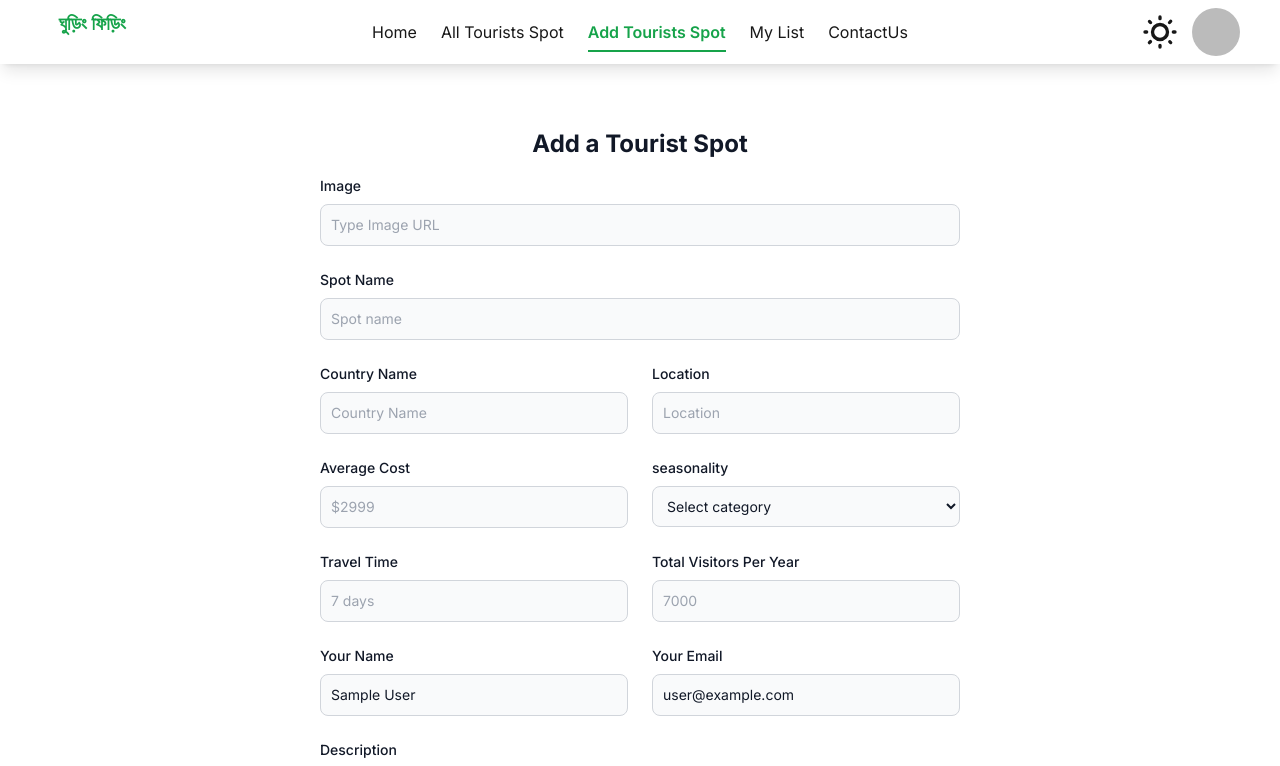
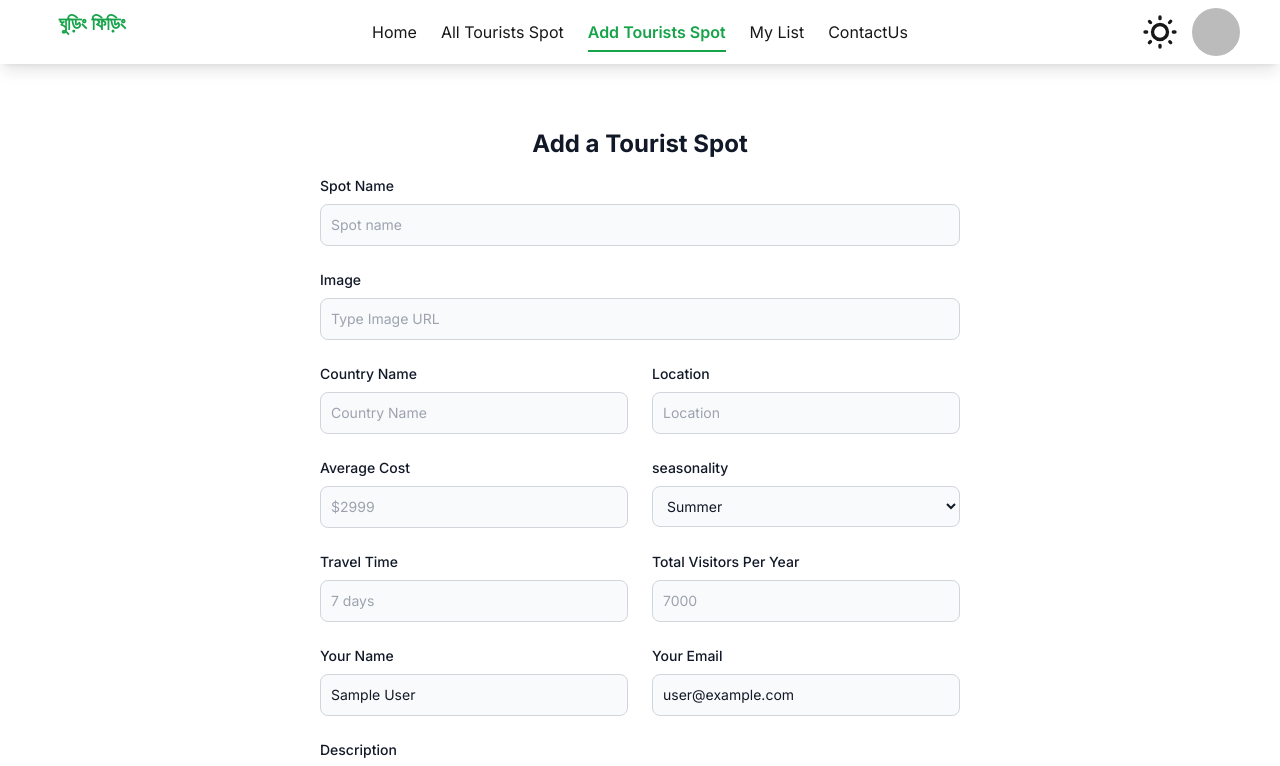
Before and after one commit to Sajid941/Tourism-Mangement-Client, a React (Vite) app: page /addSpot in a window 1280 px wide. Shown: the top 766 px of the page. Built offline with nearby package versions, Linux system fonts and the light colour scheme; no server answers; sample sign-in values are in the browser's storage; a web font is replaced by a local one.

Commit message:
added all spot page

```diff
--- a/src/pages/AddSpot.jsx
+++ b/src/pages/AddSpot.jsx
@@ -47,12 +47,12 @@ const AddSpot = () => {
                     <form onSubmit={handleAddSpot}>
                         <div className="grid gap-4 sm:grid-cols-2 sm:gap-6">
                             <div className="sm:col-span-2">
+                                <label htmlFor="brand" className="block mb-2 text-sm font-medium text-gray-900 dark:text-white">Spot Name</label>
+                                <input type="text" name="spot_name" className="bg-gray-50 border border-gray-300 text-gray-900 text-sm rounded-lg focus:ring-primary-600 focus:border-primary-600 block w-full p-2.5 dark:bg-gray-700 dark:border-gray-600 dark:placeholder-gray-400 dark:text-white dark:focus:ring-primary-500 dark:focus:border-primary-500" placeholder="Spot name" required />
+                            </div>
+                            <div className="sm:col-span-2">
                                 <label htmlFor="name" className="block mb-2 text-sm font-medium text-gray-900 dark:text-white">Image</label>
                                 <input type="text" name="image" className="bg-gray-50 border border-gray-300 text-gray-900 text-sm rounded-lg focus:ring-primary-600 focus:border-primary-600 block w-full p-2.5 dark:bg-gray-700 dark:border-gray-600 dark:placeholder-gray-400 dark:text-white dark:focus:ring-primary-500 dark:focus:border-primary-500" placeholder="Type Image URL" required />
-                            </div>
-                            <div className="sm:col-span-2">
-                                <label htmlFor="brand" className="block mb-2 text-sm font-medium text-gray-900 dark:text-white">Spot Name</label>
-                                <input type="text" name="spot_name" className="bg-gray-50 border border-gray-300 text-gray-900 text-sm rounded-lg focus:ring-primary-600 focus:border-primary-600 block w-full p-2.5 dark:bg-gray-700 dark:border-gray-600 dark:placeholder-gray-400 dark:text-white dark:focus:ring-primary-500 dark:focus:border-primary-500" placeholder="Spot name" required />
                             </div>
                             <div className="w-full">
                                 <label htmlFor="brand" className="block mb-2 text-sm font-medium text-gray-900 dark:text-white">Country Name</label>
@@ -69,8 +69,7 @@ const AddSpot = () => {
                             <div>
                                 <label htmlFor="category" className="block mb-2 text-sm font-medium text-gray-900 dark:text-white">seasonality</label>
                                 <select id="seasonality" name="seasonality" className="bg-gray-50 border border-gray-300 text-gray-900 text-sm rounded-lg focus:ring-primary-500 focus:border-primary-500 block w-full p-2.5 dark:bg-gray-700 dark:border-gray-600 dark:placeholder-gray-400 dark:text-white dark:focus:ring-primary-500 dark:focus:border-primary-500">
-                                    <option defaultValue="selected">Select category</option>
-                                    <option value="summer">Summer</option>
+                                    <option defaultValue="selected">Summer</option>
                                     <option value="winter">Winter</option>
                                     <option value="spring">Spring</option>
 
--- a/src/pages/AllSpot.jsx
+++ b/src/pages/AllSpot.jsx
@@ -1,8 +1,19 @@
+import { useLoaderData } from "react-router-dom";
+import TouristSpotCard from "../components/TouristSpotCard/TouristSpotCard";
 
 const AllSpot = () => {
+    const allTouristSpots = useLoaderData()
     return (
-        <div>
-            all spot
+        <div className="lg:w-[1250px] mx-auto my-10">
+            <div className="text-center px-5 space-y-3 mt-10 mb-5 lg:px-48">
+                <h1 className="text-2xl md:text-4xl font-bold text-blackText dark:text-white">All Tourists Spot</h1>
+                <p className="text-[#757575]">With its beauty and variety of activities, Guring Fering promises an unforgettable experience for visitors of all ages. Come discover the magic of Guring Fering and create memories that will last a lifetime!</p>
+            </div>
+            <div className="grid md:grid-cols-2 lg:grid-cols-3 p-5  lg:p-0 gap-6">
+                {
+                    allTouristSpots.map((allTouristSpot, idx) => <TouristSpotCard key={idx} touristSpot={allTouristSpot}></TouristSpotCard>)
+                }
+            </div>
         </div>
     );
 };
--- a/src/pages/HomePage.jsx
+++ b/src/pages/HomePage.jsx
@@ -2,7 +2,6 @@ import { FaArrowLeft, FaArrowRight } from "react-icons/fa";
 import { useLoaderData } from "react-router-dom";
 import { IoIosCheckmarkCircle } from "react-icons/io";
 import TouristSpotCard from "../components/TouristSpotCard/TouristSpotCard";
-
 const HomePage = () => {
     const touristSpots = useLoaderData()
     return (
@@ -58,7 +57,7 @@ const HomePage = () => {
                 </div>
                 <div className="grid md:grid-cols-2 lg:grid-cols-3 p-5  lg:p-0 gap-6">
                     {
-                        touristSpots.map((touristSpot, idx) => <TouristSpotCard key={idx} touristSpot={touristSpot}></TouristSpotCard>)
+                        touristSpots.slice(0,6).map((touristSpot, idx) => <TouristSpotCard key={idx} touristSpot={touristSpot}></TouristSpotCard>)
                     }
                 </div>
             </div>
--- a/src/routes/router.jsx
+++ b/src/routes/router.jsx
@@ -16,36 +16,37 @@ const router = createBrowserRouter([
     {
         path: "/",
         element: <Root></Root>,
-        errorElement:<ErrorPage/>,
-        children:[
+        errorElement: <ErrorPage />,
+        children: [
             {
-                path:'/',
-                element:<HomePage/>,
-                loader:()=>fetch('http://localhost:3000/touristSpots')
+                path: '/',
+                element: <HomePage />,
+                loader: () => fetch('http://localhost:3000/touristSpots')
             },
             {
-                path:'/login',
-                element:<Login/>
+                path: '/login',
+                element: <Login />
             },
             {
-                path:'/register',
-                element:<Register/>
+                path: '/register',
+                element: <Register />
             },
             {
-                path:'/allSpot',
-                element:<AllSpot/>
+                path: '/allSpot',
+                element: <AllSpot />,
+                loader: () => fetch('http://localhost:3000/touristSpots')
             },
             {
-                path:'/addSpot',
-                element:<PrivateRoute> <AddSpot/> </PrivateRoute>
+                path: '/addSpot',
+                element: <PrivateRoute> <AddSpot /> </PrivateRoute>
             },
             {
-                path:'/myList',
-                element:<MyList/>
+                path: '/myList',
+                element: <MyList />
             },
             {
-                path:'/contactUs',
-                element:<ContactUs/>
+                path: '/contactUs',
+                element: <ContactUs />
             }
         ]
     },
```
